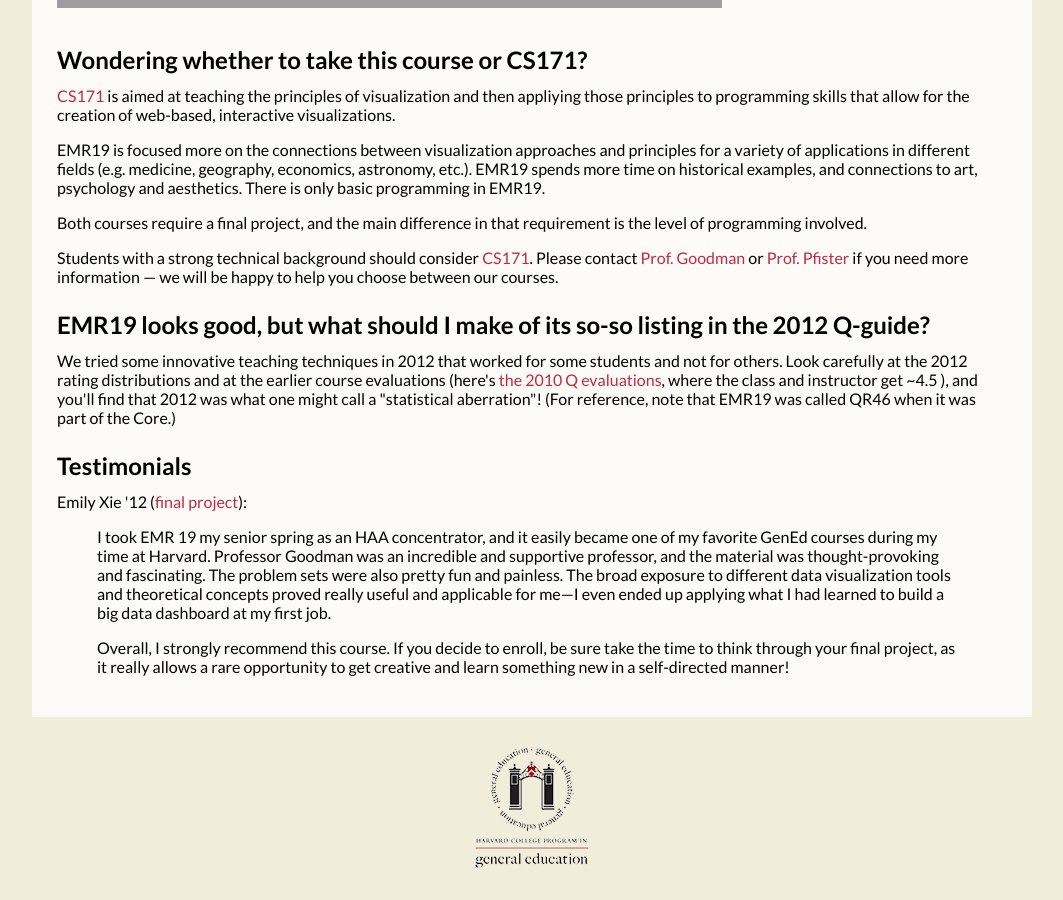
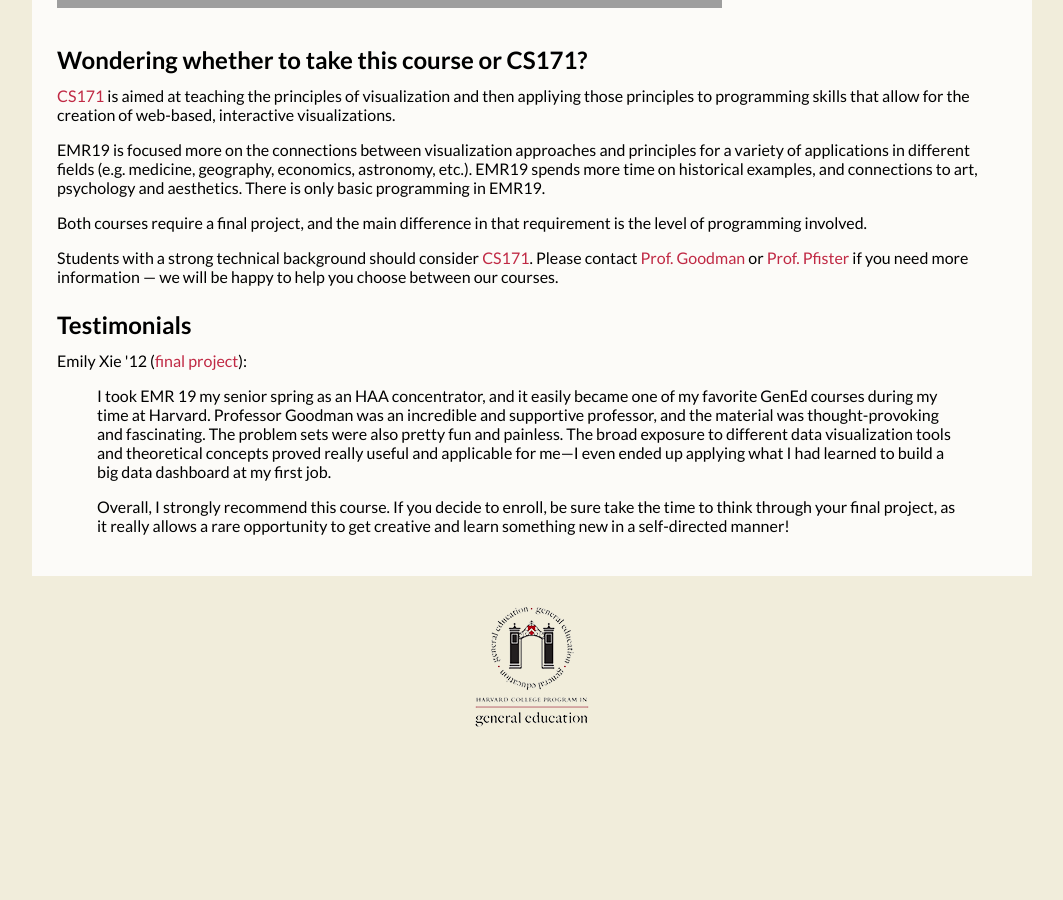
Before and after one commit to emr19/emr19.github.io, a Jekyll site: the page built from index.html, in a window 1280 px wide and 900 px high, scrolled down 918 px. Shown: the whole window, without its empty margins (108-1171 px from the left). Built offline with Jekyll 4.4.1, drawn with Linux system fonts in a browser that asks for light colours; Markdown is read by kramdown in place of the engine named in the settings; after the commit the page ends 1677 px from its top, so only the background shows below that; grey boxes are pictures that could not be loaded.

Commit message:
Update index.html

```diff
--- a/index.html
+++ b/index.html
@@ -45,10 +45,6 @@
 
 <p>Students with a strong technical background should consider <a href="http://cs171.org/">CS171</a>. Please contact <a href="mailto:agoodman@cfa.harvard.edu">Prof. Goodman</a> or <a href="mailto:pfister@seas.harvard.edu">Prof. Pfister</a> if you need more information — we will be happy to help you choose between our courses.</p>
 
-<h2>EMR19 looks good, but what should I make of its so-so listing in the 2012 Q-guide?</h2>
-
-<p>We tried some innovative teaching techniques in 2012 that worked for some students and not for others. Look carefully at the 2012 rating distributions and at the earlier course evaluations (here's <a href="https://webapps.fas.harvard.edu/course_evaluation_reports/fas/new_course_summary.html?course_id=22128">the 2010 Q evaluations</a>, where the class and instructor get ~4.5 ), and you'll find that 2012 was what one might call a "statistical aberration"! (For reference, note that EMR19 was called QR46 when it was part of the Core.)</p>
-
 <h2>Testimonials</h2>
 
 <p>Emily Xie '12 (<a href="https://vimeo.com/41123679">final project</a>):</p>
```
